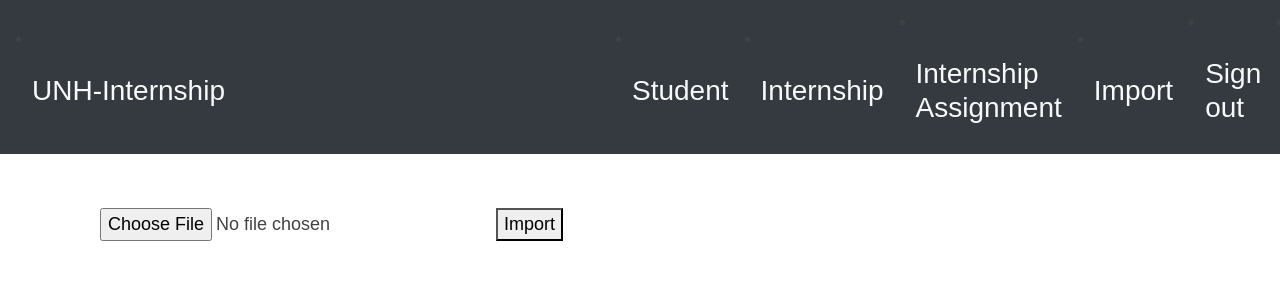
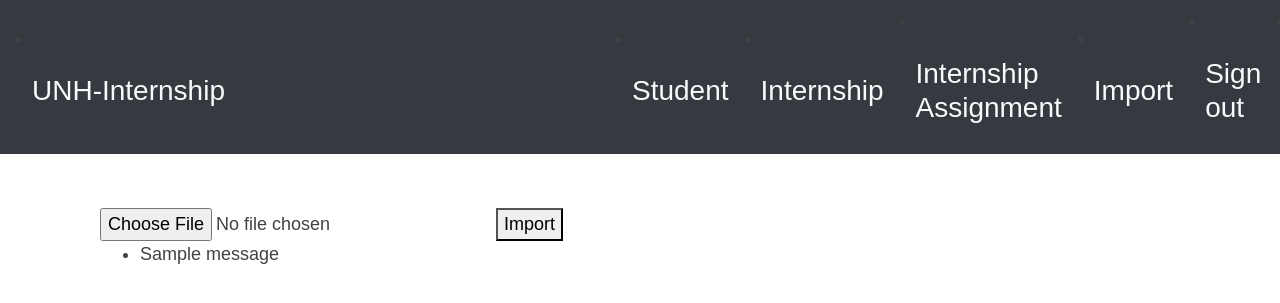
Before and after one commit to zt1020/FullStackFinal, a Django app: page /import_file/ in a window 1280 px wide; the page is wider, and only the part inside the window is pictured. Shown: the top 303 px of that part. Run offline with Django 3.2, Linux system fonts and the light colour scheme; a user stored in the database is signed in; tables that the repository leaves empty hold one stand-in row (values such as "Sample post"); one stand-in notice (Sample message) is shown; some libraries are stand-ins or nearby versions.

Commit message:
Created exception handling in order to catch key error when clicking import with no file selected

```diff
--- a/internship/views.py
+++ b/internship/views.py
@@ -20,6 +20,7 @@ from .forms import StudentSearchForm,UpdateInternshipAssignmentForm
 from .forms import InternshipSearchForm,CreateUserForm
 from .forms import InternshipAssignmentSearchForm,StudentForm,InternshipForm
 from .roles import allowed_users
+from django.contrib import messages
 
 
 f_data = Faker()
@@ -228,8 +229,11 @@ def import_file(request):
     import the file
     """
     if request.method=='POST':
-        file = request.FILES['document']
-        import_data(file)
+        try:
+            file = request.FILES['document']
+            import_data(file)
+        except KeyError:
+            messages.info(request, 'No file selected')
     return render(request, 'import.html')
 
 
--- a/templates/import.html
+++ b/templates/import.html
@@ -10,4 +10,11 @@
     <button type="submit"> Import </button>
 
 </form>
+{% if messages %}
+<ul class="messages">
+    {% for message in messages %}
+    <li{% if message.tags %} class="{{ message.tags }}"{% endif %}>{{ message }}</li>
+    {% endfor %}
+</ul>
+{% endif %}
 {% endblock content %}
```
